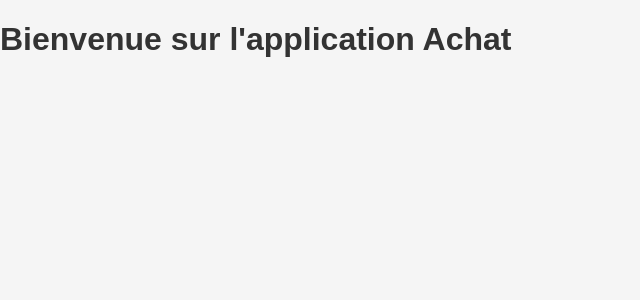
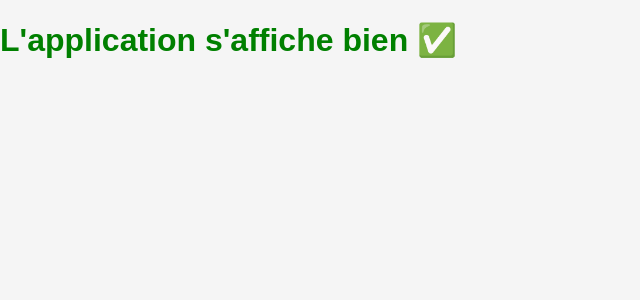
Before and after one commit to Natacha290381/achat, a React (Create React App) app: page / in a window 1280 px wide. Shown: the top 300 px of the page, without its empty margins (0-640 px from the left). Built offline with nearby package versions, Linux system fonts and the light colour scheme.

Commit message:
Update App.js

```diff
--- a/src/App.js
+++ b/src/App.js
@@ -3,7 +3,7 @@ import React from 'react';
 function App() {
   return (
     <div>
-      <h1>Bienvenue sur l'application Achat</h1>
+      <h1 style={{ color: 'green' }}>L'application s'affiche bien ✅</h1>
     </div>
   );
 }
```
